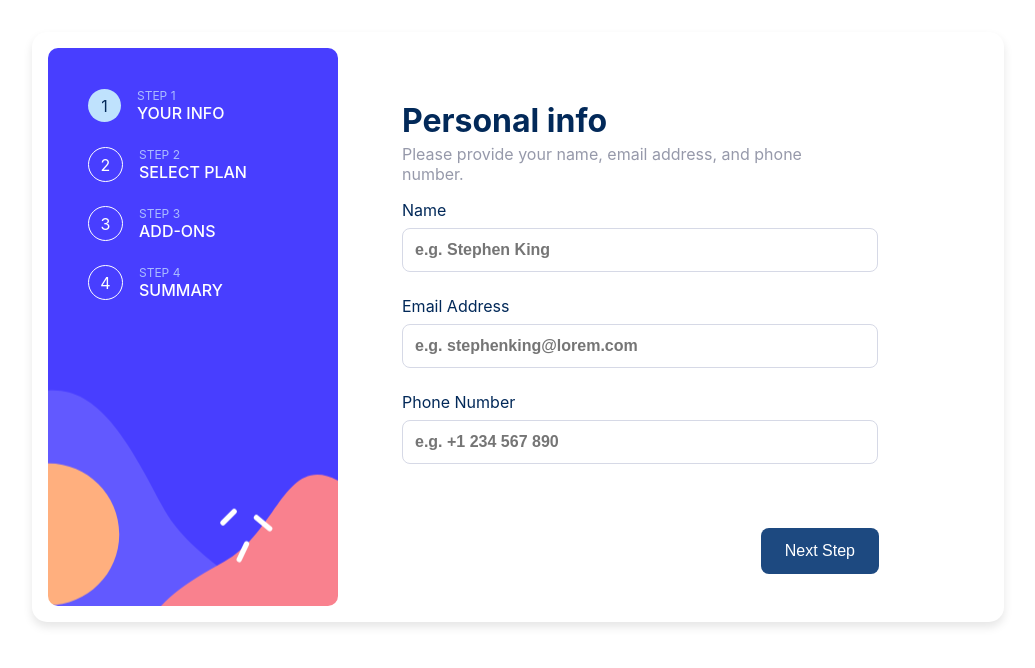
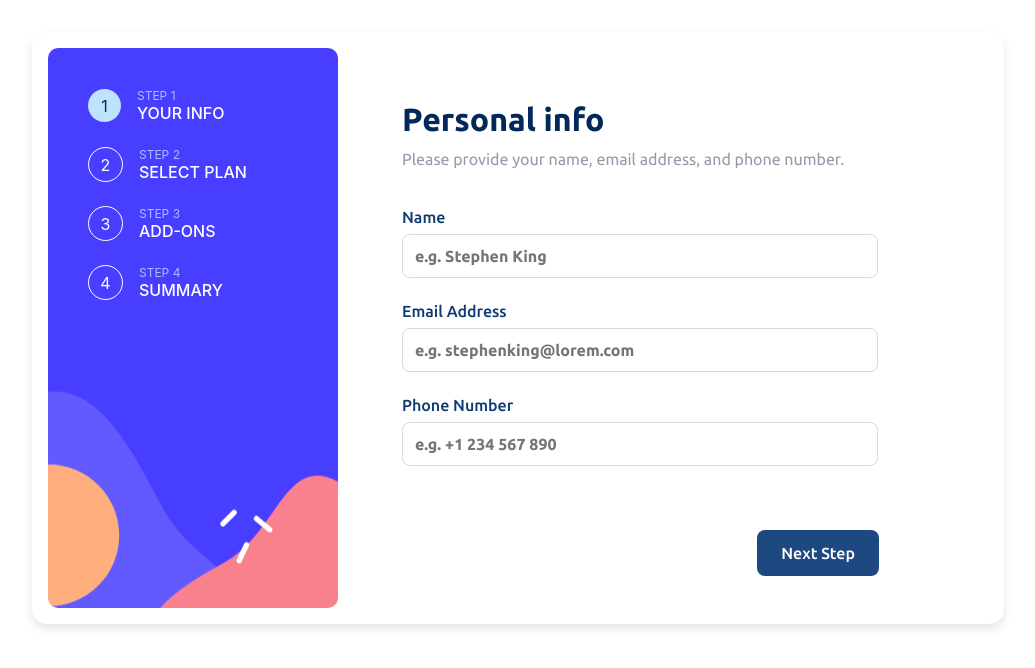
Before and after one commit to AbhirajkarBajpai/MultiStepForm, a React (Create React App) app: page / in a window 1280 px wide. Shown: the top 668 px of the page, without its empty margins (122-1157 px from the left). Built offline with nearby package versions, Linux system fonts and the light colour scheme.

Commit message:
added font and error messages

```diff
--- a/src/App.js
+++ b/src/App.js
@@ -1,5 +1,6 @@
 import { Provider } from "react-redux"
 import { store } from "./store/store"
+import './assets/fonts/styles.css';
 import FormScreen from "./screens/FormScreen"
 
 function App() {
--- /dev/null
+++ b/src/assets/fonts/styles.css
@@ -0,0 +1,13 @@
+
+@font-face {
+    font-family: 'Ubuntu Bold';
+    src: url('./Ubuntu-Bold.ttf') format('truetype');
+}
+@font-face {
+    font-family: 'Ubuntu';
+    src: url('./Ubuntu-Regular.ttf') format('truetype');
+}
+@font-face {
+    font-family: 'Ubuntu Medium';
+    src: url('./Ubuntu-Medium.ttf') format('truetype');
+}
--- a/src/components/PersonalInfoForm.jsx
+++ b/src/components/PersonalInfoForm.jsx
@@ -1,4 +1,4 @@
-import React from "react";
+import React, { useState } from "react";
 
 const PersonalInfoForm = ({
   styles,
@@ -7,8 +7,41 @@ const PersonalInfoForm = ({
   dispatch,
   handlePersonalInfoSubmit,
 }) => {
+  const [errors, setErrors] = useState({ name: "", email: "", phone: "" });
+
+  const validateForm = () => {
+    let newErrors = { name: "", email: "", phone: "" };
+    let isValid = true;
+
+    if (!formData.personalInfo.name.trim()) {
+      newErrors.name = "This field is required";
+      isValid = false;
+    }
+    if (!formData.personalInfo.email.trim()) {
+      newErrors.email = "This field is required";
+      isValid = false;
+    } else if (!/^[\w-.]+@([\w-]+\.)+[\w-]{2,4}$/.test(formData.personalInfo.email)) {
+      newErrors.email = "Invalid email format";
+      isValid = false;
+    }
+    if (!formData.personalInfo.phone.trim()) {
+      newErrors.phone = "This field is required";
+      isValid = false;
+    }
+
+    setErrors(newErrors);
+    return isValid;
+  };
+
+  const handleSubmit = (e) => {
+    e.preventDefault();
+    if (validateForm()) {
+      handlePersonalInfoSubmit();
+    }
+  };
+
   return (
-    <form onSubmit={handlePersonalInfoSubmit} className={styles.form}>
+    <form onSubmit={handleSubmit} className={styles.form}>
       <h1 className={styles.title}>Personal info</h1>
       <p className={styles.description}>
         Please provide your name, email address, and phone number.
@@ -24,8 +57,8 @@ const PersonalInfoForm = ({
             dispatch(updatePersonalInfo({ name: e.target.value }))
           }
           placeholder="e.g. Stephen King"
-          required
         />
+        {errors.name && <span className={styles.error}>{errors.name}</span>}
       </div>
 
       <div className={styles.inputGroup}>
@@ -38,22 +71,22 @@ const PersonalInfoForm = ({
             dispatch(updatePersonalInfo({ email: e.target.value }))
           }
           placeholder="e.g. stephenking@lorem.com"
-          required
         />
+        {errors.email && <span className={styles.error}>{errors.email}</span>}
       </div>
 
       <div className={styles.inputGroup}>
         <label className={styles.label}>Phone Number</label>
         <input
           type="tel"
-          className={styles.input}
+          className={`${styles.input} ${errors.phone ? styles.inputError : ""}`}
           value={formData.personalInfo.phone}
           onChange={(e) =>
             dispatch(updatePersonalInfo({ phone: e.target.value }))
           }
           placeholder="e.g. +1 234 567 890"
-          required
         />
+        {errors.phone && <span className={styles.error}>{errors.phone}</span>}
       </div>
 
       <div className={styles.buttonGroup}>
--- a/src/screens/FormScreen.js
+++ b/src/screens/FormScreen.js
@@ -1,79 +1,104 @@
-import { useSelector, useDispatch } from "react-redux"
-import { setStep, updatePersonalInfo } from "../store/formSlice"
-import Sidebar from "../components/Sidebar"
-import PlanSelection from "../components/PlanSelection"
-import AddOns from "../components/AddOns"
-import styles from "../styles/FormScreen.module.css"
-import PersonalInfoForm from "../components/PersonalInfoForm"
+import { useSelector, useDispatch } from "react-redux";
+import { setStep, updatePersonalInfo } from "../store/formSlice";
+import Sidebar from "../components/Sidebar";
+import PlanSelection from "../components/PlanSelection";
+import AddOns from "../components/AddOns";
+import styles from "../styles/FormScreen.module.css";
+import PersonalInfoForm from "../components/PersonalInfoForm";
 // import Summary from "../components/Summary"
 // import ThankYou from "../components/ThankYou"
 
 export default function FormScreen() {
-  const dispatch = useDispatch()
-  const { currentStep, formData } = useSelector((state) => state.form)
+  const dispatch = useDispatch();
+  const { currentStep, formData } = useSelector((state) => state.form);
 
-  const handlePersonalInfoSubmit = (e) => {
-    e.preventDefault()
-    dispatch(setStep(2))
-  }
+  const handlePersonalInfoSubmit = () => {
+    // e.preventDefault();
+    dispatch(setStep(2));
+  };
 
   const handlePlanSubmit = (e) => {
-    e.preventDefault()
-    dispatch(setStep(3))
-  }
+    e.preventDefault();
+    dispatch(setStep(3));
+  };
 
   const handleAddOnsSubmit = (e) => {
-    e.preventDefault()
-    dispatch(setStep(4))
-  }
-
+    e.preventDefault();
+    dispatch(setStep(4));
+  };
 
   const renderPlanSelection = () => (
     <form onSubmit={handlePlanSubmit} className={styles.form}>
       <h1 className={styles.title}>Select your plan</h1>
-      <p className={styles.description}>You have the option of monthly or yearly billing.</p>
+      <p className={styles.description}>
+        You have the option of monthly or yearly billing.
+      </p>
 
       <PlanSelection />
 
       <div className={styles.buttonGroup}>
-        <button type="button" className={`${styles.button} ${styles.backButton}`} onClick={() => dispatch(setStep(1))}>
+        <button
+          type="button"
+          className={`${styles.button} ${styles.backButton}`}
+          onClick={() => dispatch(setStep(1))}
+        >
           Go Back
         </button>
-        <button type="submit" className={`${styles.button} ${styles.nextButton}`}>
+        <button
+          type="submit"
+          className={`${styles.button} ${styles.nextButton}`}
+        >
           Next Step
         </button>
       </div>
     </form>
-  )
+  );
 
   const renderAddOns = () => (
     <form onSubmit={handleAddOnsSubmit} className={styles.form}>
       <h1 className={styles.title}>Pick add-ons</h1>
-      <p className={styles.description}>Add-ons help enhance your gaming experience.</p>
+      <p className={styles.description}>
+        Add-ons help enhance your gaming experience.
+      </p>
 
       <AddOns />
 
       <div className={styles.buttonGroup}>
-        <button type="button" className={`${styles.button} ${styles.backButton}`} onClick={() => dispatch(setStep(2))}>
+        <button
+          type="button"
+          className={`${styles.button} ${styles.backButton}`}
+          onClick={() => dispatch(setStep(2))}
+        >
           Go Back
         </button>
-        <button type="submit" className={`${styles.button} ${styles.nextButton}`}>
+        <button
+          type="submit"
+          className={`${styles.button} ${styles.nextButton}`}
+        >
           Next Step
         </button>
       </div>
     </form>
-  )
+  );
 
   return (
     <div className={styles.container}>
       <Sidebar />
       <div className={styles.formContent}>
-        {currentStep === 1 && <PersonalInfoForm styles={styles} formData={formData} updatePersonalInfo={updatePersonalInfo} dispatch={dispatch} handlePersonalInfoSubmit={handlePersonalInfoSubmit}/>}
+        {currentStep === 1 && (
+          <PersonalInfoForm
+            styles={styles}
+            formData={formData}
+            updatePersonalInfo={updatePersonalInfo}
+            dispatch={dispatch}
+            handlePersonalInfoSubmit={handlePersonalInfoSubmit}
+          />
+        )}
         {currentStep === 2 && renderPlanSelection()}
         {currentStep === 3 && renderAddOns()}
         {/* {currentStep === 4 && <Summary />}
         {currentStep === 5 && <ThankYou />} */}
       </div>
     </div>
-  )
+  );
 }
--- a/src/styles/FormScreen.module.css
+++ b/src/styles/FormScreen.module.css
@@ -16,12 +16,14 @@
   .title {
     color: #022959;
     font-size: 2rem;
-    margin-bottom: -0.75rem;
+    margin-bottom: -0.25rem;
+    font-family: 'Ubuntu Bold';
   }
 
   .description {
     color: #9699aa;
-    /* margin-bottom: 2rem; */
+    font-family: 'Ubuntu';
+    margin-bottom: 2.5rem;
   }
 
   .form {
@@ -30,27 +32,41 @@
 
   .inputGroup {
     margin-bottom: 1.5rem;
+    position: relative;
   }
 
   .label {
     display: flex;
     justify-content: space-between;
     margin-bottom: 0.5rem;
-    color: #022959;
+    color: #0e3b71;
+    font-weight: 400;
+    font-family: 'Ubuntu Medium';
   }
 
   .error {
+    position: absolute;
+    top: 0;
+    right:-6%;
     color: #ee374a;
     font-size: 0.875rem;
+    margin-top: 0.25rem;
+    font-family: 'Ubuntu Bold';
   }
+
+  .inputError {
+    border: 1px solid #ee374a !important;
+  }
+
 
   .input {
     width: 100%;
     padding: 0.75rem;
+    color: #143e70;
     border: 1px solid #d6d9e6;
     border-radius: 8px;
     font-size: 1rem;
-    font-weight: 600;
+    font-family: 'Ubuntu Bold';
   }
 
   .input:focus {
@@ -79,6 +95,7 @@
     border: none;
     position: relative;
     left: 6%;
+    font-family: 'Ubuntu Medium';
   }
 
   .backButton {
```
